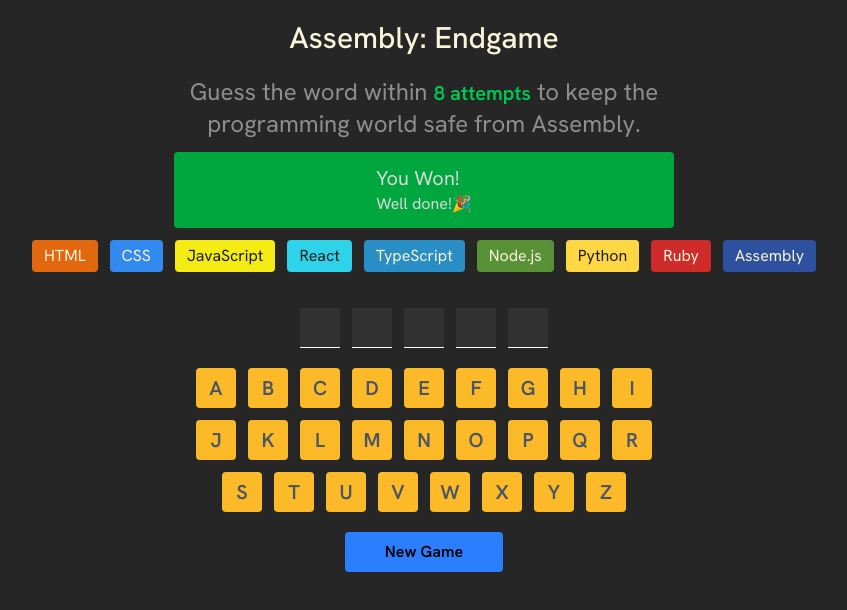
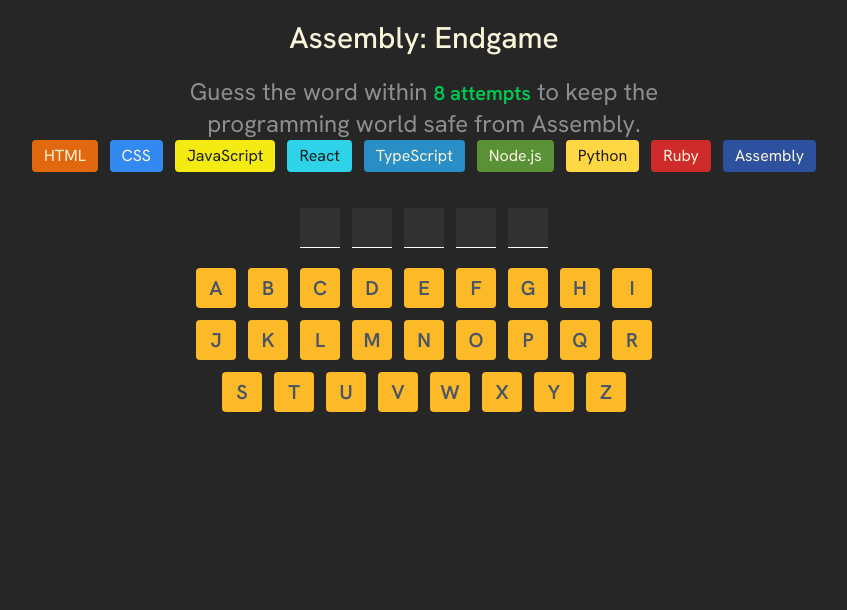
Before and after one commit to kyawzinthetgithub/react_assembly_endgame, a React (Vite) app: page / in a window 1280 px wide. Shown: the top 610 px of the page, without its empty margins (216-1063 px from the left). Built offline with nearby package versions, Linux system fonts and the light colour scheme.

Commit message:
game won and game lose

```diff
--- a/src/App.jsx
+++ b/src/App.jsx
@@ -1,5 +1,6 @@
 import Header from "./components/Header";
 import Won from "@/components/WonStatus.jsx";
+import Lost from "@/components/LostStatus.jsx";
 import { languages } from "../dummy/languages";
 import { useState } from "react";
 import clsx from "clsx";
@@ -14,6 +15,10 @@
     (letter) => !currentWord.includes(letter)
   ).length;
 
+  const isGameWon = currentWord.split('').every(letter => guessLetters.includes(letter));
+  const isGameLost = wrongGuesLength >= languages.length - 1;
+  const isGameOver = isGameWon || isGameLost;
+
   //static values
   const alphabet = "abcdefghijklmnopqrstuvwxyz";
 
@@ -27,9 +32,12 @@
         style={{ background: lang.backgroundColor, color: lang.color }}
       >
         {lang.name}
-        {isLanguageLost && <span className="absolute top-0 left-0 w-full h-full flex justify-center items-center bg-[rgba(0,0,0,0.8)]">☠️</span>}
+        {isLanguageLost && (
+          <span className="absolute top-0 left-0 w-full h-full flex justify-center items-center bg-[rgba(0,0,0,0.8)]">
+            ☠️
+          </span>
+        )}
       </span>
-
     );
   });
 
@@ -79,7 +87,8 @@
           <Header />
         </section>
         <section className="flex justify-center w-full">
-          <Won />
+          {isGameOver && isGameWon && <Won />}
+          {isGameOver && isGameLost && <Lost />}
         </section>
 
         <section className="languagesSection flex flex-wrap justify-center items-center gap-3 w- px-10 mb-9">
@@ -95,9 +104,9 @@
         </section>
 
         <section className="newGameBtn flex justify-center mt-5">
-          <button className="bg-blue-500 px-10 py-2 rounded capitalize text-black cursor-pointer hover:bg-blue-400 font-semibold">
+          {isGameOver && <button className="bg-blue-500 px-10 py-2 rounded capitalize text-black cursor-pointer hover:bg-blue-400 font-semibold">
             new game
-          </button>
+          </button>}
         </section>
       </main>
     </>
--- /dev/null
+++ b/src/components/LostStatus.jsx
@@ -0,0 +1,12 @@
+export default function lost (){
+    return (
+        <>
+        <div className="bg-red-600 w-[300px] md:w-[500px] my-3 flex justify-center items-center p-3 rounded">
+        <div>
+          <h1 className="text-xl text-center">Game Over!</h1>
+          <p>You Lose! Better start learning Assembly ☺️</p>
+        </div>
+      </div>
+        </>
+    );
+}
```
